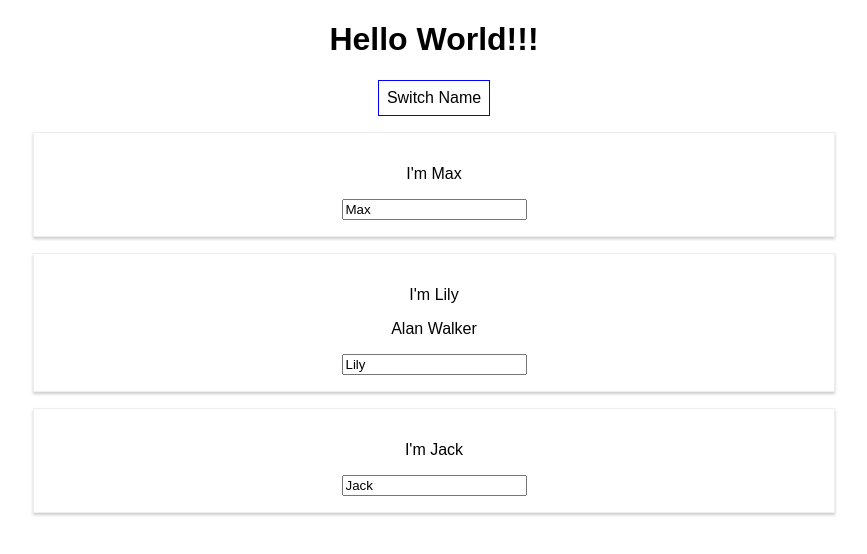
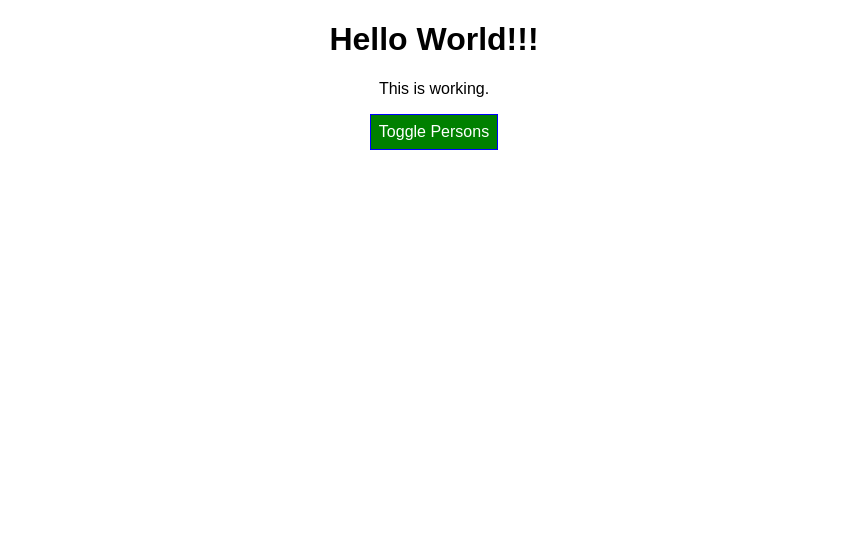
Before and after one commit to CoderBit/react-complete-guide, a React (Create React App) app: page / in a window 1280 px wide. Shown: the top 554 px of the page, without its empty margins (206-1073 px from the left). Built offline with nearby package versions, Linux system fonts and the light colour scheme.

Commit message:
conditions, lists, styles
Setting state
Rendering content conditionally
Outputting Lists
Setting styles dynamically
Setting class names dynamically

```diff
--- a/src/App.css
+++ b/src/App.css
@@ -1,3 +1,11 @@
 .App {
   text-align: center;
 }
+
+.red {
+  color: red;
+}
+
+.bold {
+  font-weight: bold;
+}
--- a/src/App.js
+++ b/src/App.js
@@ -6,53 +6,79 @@
 
   state = {
     persons: [
-      {name: 'Max'},
-      {name: 'Lily'},
-      {name: 'Jack'},
+      {id: '1', name: 'Max'},
+      {id: '2', name: 'Lily'},
+      {id: '3', name: 'Jack'},
     ],
-    otherState: 'some other state'
+    otherState: 'some other state',
+    showPersons: false
   }
 
-  switchNameHandler = (newName) => {
-    this.setState({
-      persons: [
-        {name: newName},
-        {name: 'Lily'},
-        {name: 'Jack'},
-      ]
-    })
+  deletePersonHandler = (personIndex) => {
+    // const person = this.state.persons.slice();
+    const person = [...this.state.persons];
+    person.splice(personIndex, 1);
+    this.setState({ persons: person });
   }
 
-  nameChangedHandler = (event) => {
-    this.setState({
-      persons: [
-        {name: 'Max'},
-        {name: event.target.value},
-        {name: 'Jack'},
-      ]
-    })
+  nameChangedHandler = (event, id) => {
+    const personIndex = this.state.persons.findIndex(p => p.id === id);
+    let person = {...this.state.persons[personIndex]};
+    person.name = event.target.value;
+
+    const persons = [...this.state.persons];
+    persons[personIndex] = person;
+
+    this.setState({persons: persons})
+  }
+
+  togglePersonsHandler = () => {
+    this.setState({showPersons: !this.state.showPersons});
   }
 
 
   render() {
-    const style = {
-      backgroundColor: 'white',
+    const buttonStyle = {
+      backgroundColor: 'green',
+      color: 'white',
       font: 'inherit',
       border: '1px solid blue',
       padding: '8px',
       cursor: 'pointer'
     }
 
+    let persons = null;
+
+    if (this.state.showPersons) {
+      persons = (
+        <div>
+          {this.state.persons.map((person, index) => {
+            return <Person
+              name={person.name}
+              key={person.id}
+              click={() => this.deletePersonHandler(index)}
+              changed={(event) => this.nameChangedHandler(event, person.id)}/>
+          })}
+        </div>
+      );
+
+      buttonStyle.backgroundColor = 'red';
+    }
+
+    const classes = [];
+    if (this.state.persons.length <=2) {
+      classes.push('red');
+    }
+    if (this.state.persons.length <=1) {
+      classes.push('bold');
+    }
+
     return (
       <div className="App">
         <h1>Hello World!!!</h1>
-        <button style={style} onClick={() => this.switchNameHandler('Superman')}>Switch Name</button>
-        <Person name={this.state.persons[0].name} />
-        <Person
-          name={this.state.persons[1].name}
-          click={this.switchNameHandler.bind(this, 'Batman')}
-          change={this.nameChangedHandler}>Alan Walker</Person>
-        <Person name={this.state.persons[2].name} />
+        <p className={classes.join(' ')}>This is working.</p>
+        <button style={buttonStyle} onClick={this.togglePersonsHandler}>Toggle Persons</button>
+        {persons}
       </div>
     );
   }
--- a/src/Person/Person.js
+++ b/src/Person/Person.js
@@ -7,7 +7,7 @@
     <div className="Person">
       <p onClick={props.click}>I'm {props.name}</p>
       <p>{props.children}</p>
-      <input type="text" onChange={props.change} value={props.name} />
+      <input type="text" onChange={props.changed} value={props.name} />
     </div>
   )
 };
```
